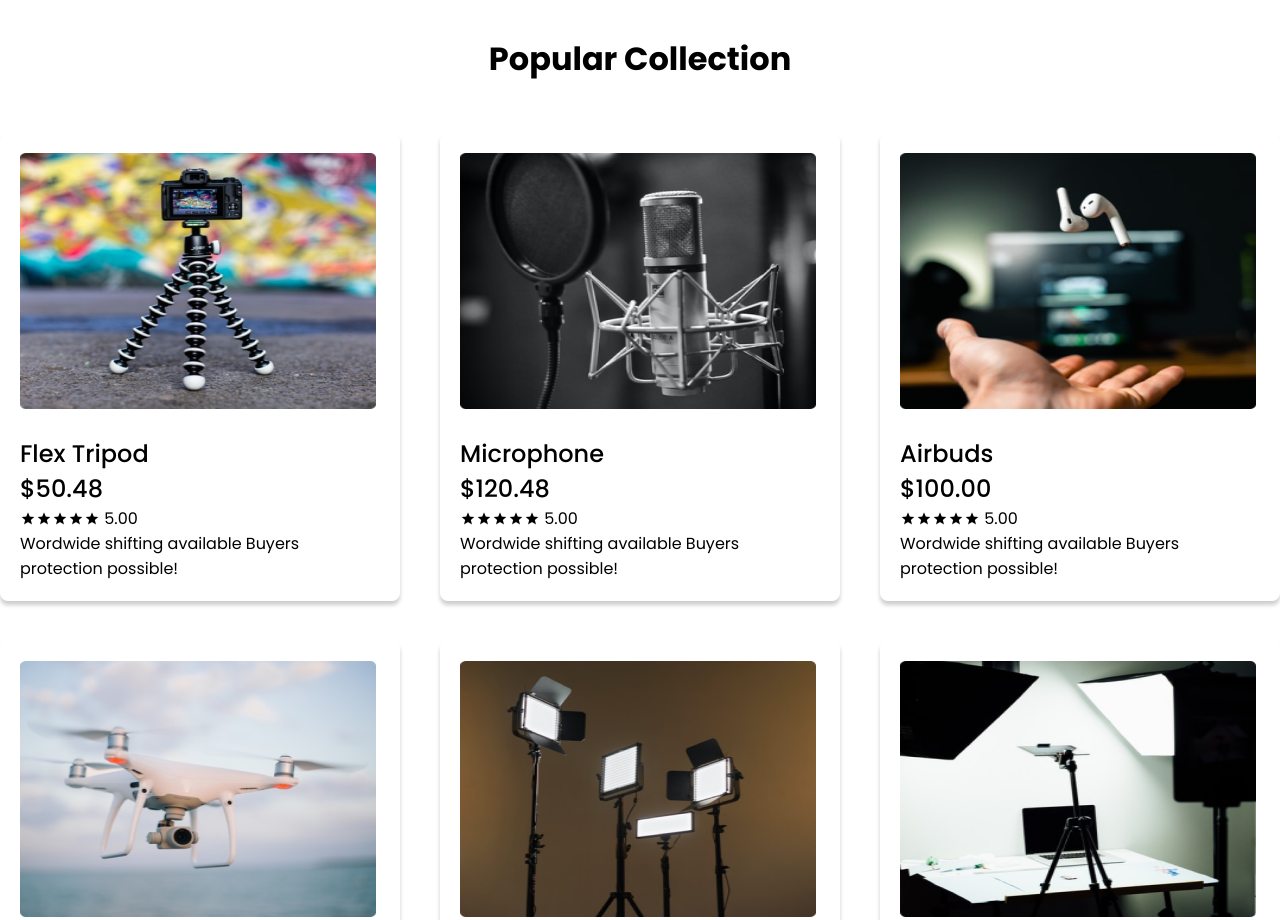
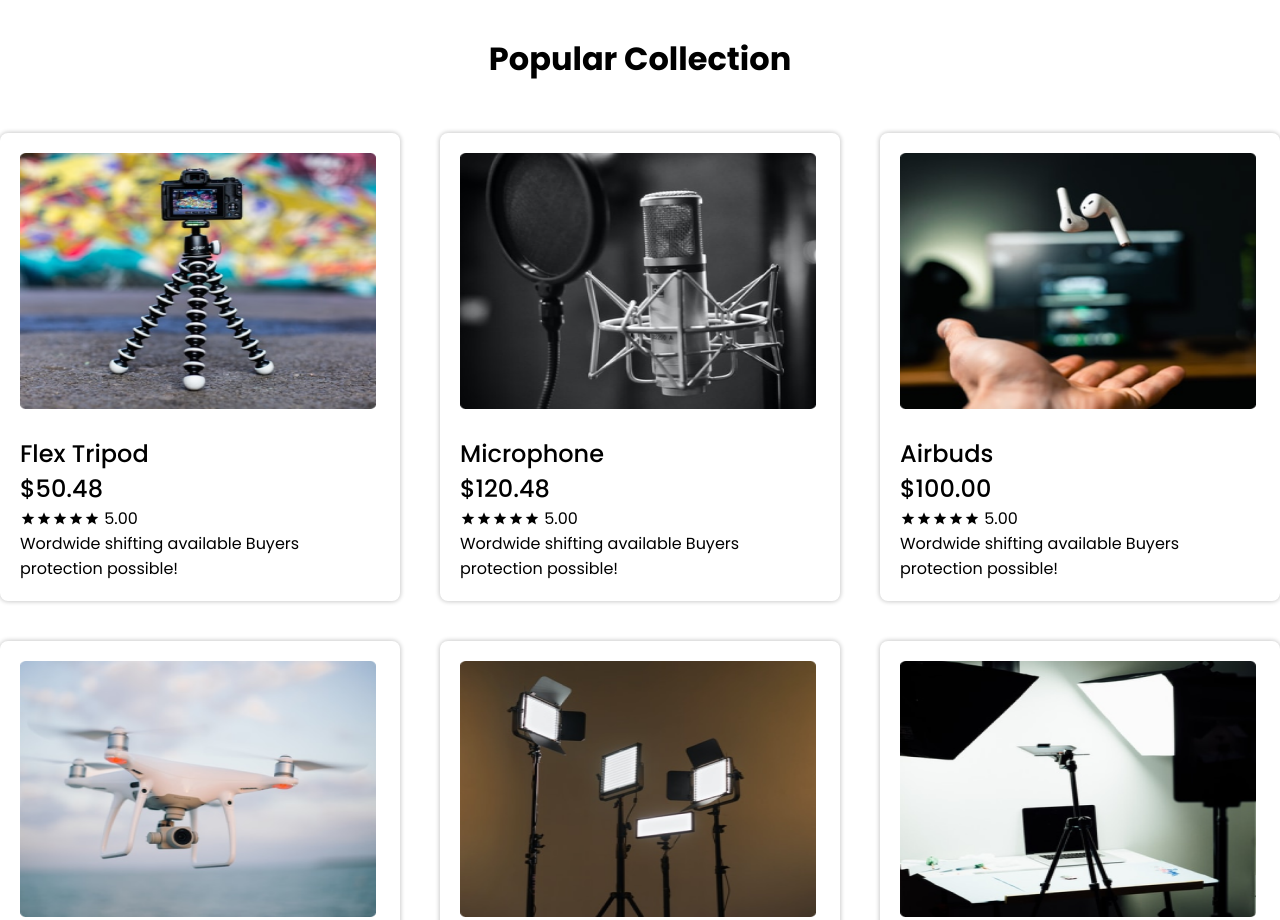
Before and after one commit to knaeeim/influencer-gear-project, a plain HTML site: page index.html in a window 1280 px wide. Shown: the part 960-1880 px from the top of the page. Drawn offline with nearby package versions, Linux system fonts and the light colour scheme.

Commit message:
Few compatability issues solved

```diff
--- a/style.css
+++ b/style.css
@@ -146,7 +146,7 @@
 }
 
 .card{
-    box-shadow: 0 4px 4px 0 rgba(0, 0, 0, 0.2);
+    box-shadow: 0 0px 4px 1px rgba(0, 0, 0, 0.2);
     padding: 20px;
     border-radius: 8px;
 }
```
